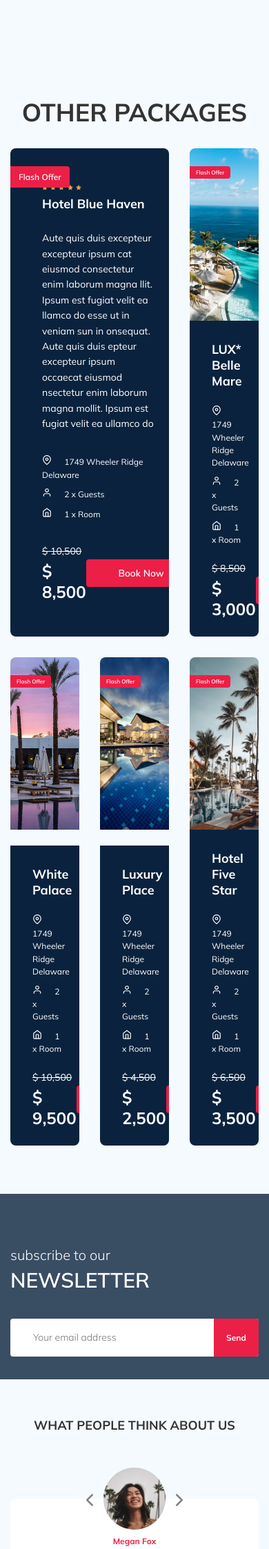
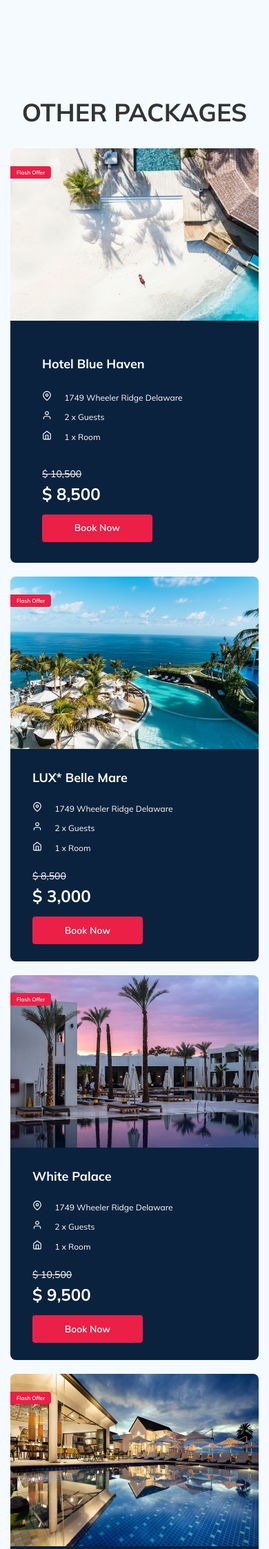
Before and after one commit to webdesignmind/tour-plan, a PHP site: page / in a window 390 px wide. Shown: the part 976-3222 px from the top of the page at 69% size. Run offline with PHP 8.4, Linux system fonts and the light colour scheme; some libraries are stand-ins or nearby versions.

Commit message:
change: fixed adaptive for packages section

```diff
--- a/css/style.css
+++ b/css/style.css
@@ -65,6 +65,10 @@ img {
   color: #ffffff;
   background-color: #EC1F46;
   cursor: pointer;
+}
+
+.invalid {
+  color: #EC1F46;
 }
 
 /*! normalize.css v8.0.1 | MIT License | github.com/necolas/normalize.css */
@@ -1207,12 +1211,11 @@ template {
   grid-gap: 30px;
   -ms-grid-columns: (1fr)[3];
       grid-template-columns: repeat(3, 1fr);
-  -ms-grid-rows: (1fr)[2];
-      grid-template-rows: repeat(2, 1fr);
 }
 
 .packages-cards__picture {
   height: 250px;
+  width: 100%;
 }
 
 .packages-cards__card {
@@ -1236,18 +1239,26 @@ template {
   -webkit-box-direction: normal;
       -ms-flex-direction: row;
           flex-direction: row;
-  -ms-grid-column: 1;
-  -ms-grid-column-span: 2;
-  grid-column: 1 / 3;
+  grid-column: span 2;
 }
 
 .packages-cards__card:first-child .information {
+  display: -webkit-box;
+  display: -ms-flexbox;
+  display: flex;
+  -webkit-box-orient: vertical;
+  -webkit-box-direction: normal;
+      -ms-flex-direction: column;
+          flex-direction: column;
   padding: 46px 21px 30px 46px;
+  max-width: 365px;
 }
 
 .packages-cards__card:first-child .information-hotel__text {
   display: block;
+  max-height: 155px;
   margin-bottom: 34px;
+  overflow-y: auto;
 }
 
 .packages-cards__card:first-child .information-hotel__stars {
@@ -1255,7 +1266,7 @@ template {
 }
 
 .packages-cards__card:first-child .packages-cards__picture {
-  width: 110%;
+  width: 100%;
   min-height: 100%;
 }
 
@@ -1573,6 +1584,10 @@ template {
 }
 
 .footer__input {
+  width: 100%;
+}
+
+.footer__input-group {
   margin-bottom: 15px;
   -ms-flex-preferred-size: 48%;
       flex-basis: 48%;
@@ -1653,16 +1668,22 @@ template {
 
 .modal__dialog {
   position: fixed;
-  top: 50%;
-  left: 50%;
+  right: 0;
+  top: 0;
+  bottom: 0;
+  left: 0;
+  margin: auto;
   padding: 33px 88px;
   max-width: 478px;
-  -webkit-transform: translate(-50%, -50%);
-          transform: translate(-50%, -50%);
+  min-height: 487px;
+  height: -webkit-min-content;
+  height: -moz-min-content;
+  height: min-content;
   background-color: #0A223D;
   color: #ffffff;
   border-radius: 8px;
   z-index: 101;
+  overflow-y: auto;
   visibility: hidden;
   opacity: 0;
   -webkit-transition: opacity 0.3s;
@@ -1748,6 +1769,16 @@ template {
   .footer__input {
     -ms-flex-preferred-size: 100%;
         flex-basis: 100%;
+  }
+  .information-hotel__book {
+    -ms-flex-wrap: wrap;
+        flex-wrap: wrap;
+  }
+  .information-hotel__price {
+    width: 100%;
+  }
+  .information-hotel__button {
+    margin-top: 15px;
   }
 }
 
@@ -1864,10 +1895,15 @@ template {
   .modal__dialog {
     padding: 15px 30px;
   }
+  .packages-cards {
+    grid-row-gap: 20px;
+    -ms-grid-columns: (1fr)[2];
+        grid-template-columns: repeat(2, 1fr);
+  }
 }
 
 @media (max-width: 800px) {
-  .footer__input {
+  .footer__input-group {
     width: 100%;
   }
   .modal__button {
@@ -2123,7 +2159,7 @@ template {
     -ms-grid-column: 1;
     grid-column: 1;
   }
-  .footer__input {
+  .footer__input-group {
     -ms-flex-preferred-size: 100%;
         flex-basis: 100%;
   }
@@ -2145,6 +2181,32 @@ template {
   .modal__dialog {
     width: 80%;
   }
+  .packages-cards {
+    grid-column-gap: 0;
+    -ms-grid-columns: 1fr;
+        grid-template-columns: 1fr;
+  }
+  .packages-cards__card {
+    -webkit-box-orient: horizontal;
+    -webkit-box-direction: normal;
+        -ms-flex-direction: row;
+            flex-direction: row;
+    grid-column: span 1;
+  }
+  .packages-cards__card:first-child {
+    grid-column: span 1;
+  }
+  .packages-cards__picture {
+    height: 100%;
+  }
+}
+
+@media (max-height: 568px) {
+  .modal__dialog {
+    min-height: auto;
+    height: auto;
+    margin: 15px auto 15px;
+  }
 }
 
 @media (max-width: 576px) {
@@ -2154,6 +2216,46 @@ template {
   .newsletter__subscribe {
     width: 100%;
   }
+  .packages-cards__picture {
+    height: 250px;
+  }
+  .packages-cards__card {
+    -webkit-box-orient: vertical;
+    -webkit-box-direction: normal;
+        -ms-flex-direction: column;
+            flex-direction: column;
+  }
+  .packages-cards__card:first-child {
+    -webkit-box-orient: vertical;
+    -webkit-box-direction: normal;
+        -ms-flex-direction: column;
+            flex-direction: column;
+  }
+  .packages-cards__card:first-child .information {
+    max-width: 100%;
+  }
+  .packages-cards__card:first-child .information-hotel__text {
+    display: none;
+  }
+  .packages-cards__card:first-child .information-hotel__stars {
+    display: none;
+  }
+  .packages-cards__card:first-child .packages-cards__picture {
+    min-height: 250px;
+  }
+  .packages-cards__card:first-child::before {
+    content: 'Flash Offer';
+    position: absolute;
+    top: 26px;
+    left: 0px;
+    padding: 4px 9px;
+    background-color: #EC1F46;
+    color: #ffffff;
+    border-radius: 0px 4px 4px 0px;
+    font-weight: 600;
+    font-size: 8px;
+    line-height: 10px;
+  }
 }
 
 @media (max-width: 460px) {
--- a/index.html
+++ b/index.html
@@ -301,13 +301,13 @@
                 </div>
                 <span class="information-hotel__name">Hotel Blue Haven</span>
               </div>
-              <p class="information-hotel__text">
+              <span class="information-hotel__text">
                 Aute quis duis excepteur excepteur ipsum cat eiusmod consectetur
                 enim laborum magna llit. Ipsum est fugiat velit ea llamco do
                 esse ut in veniam sun in onsequat. Aute quis duis epteur
                 excepteur ipsum occaecat eiusmod nsectetur enim laborum magna
                 mollit. Ipsum est fugiat velit ea ullamco do
-              </p>
+              </span>
               <div class="information-hotel__info">
                 <div class="advantages">
                   <div class="information-hotel__advantage">
@@ -996,18 +996,24 @@ of chamarel"
           <div class="footer__contact-form">
             <h3 class="footer__title footer__title--mb-3">Send us a message</h3>
             <form action="send.php" method="POST" class="form footer__form">
+              <div class="footer__input-group">
                 <input
                   type="text"
                   class="input footer__input"
                   placeholder="Your Full Name*"
                   name="name"
+                  required
                 />
+              </div>
+              <div class="footer__input-group">
                 <input
-                type="text"
+                  type="tel"
                   class="input footer__input"
                   placeholder="Phone Number*"
                   name="phone"
+                  required
                 />
+              </div>
               <textarea
                 class="message footer__message"
                 cols="30"
@@ -1057,18 +1063,22 @@ of chamarel"
             class="input modal__input"
             placeholder="Your Full Name*"
             name="name"
+            required
+            minlength="2"
           />
           <input
-            type="text"
+            type="tel"
             class="input modal__input"
             placeholder="Phone Number*"
             name="phone"
+            required
           />
           <input
-            type="text"
+            type="email"
             class="input modal__input"
             placeholder="Email*"
             name="email"
+            required
           />
           <textarea
             class="message modal__message"
@@ -1085,9 +1095,11 @@ of chamarel"
     </div>
     <!-- /.modal -->
     <script src="js/jquery-3.6.0.min.js"></script>
+    <!-- <script src="js/jquery.validate.min.js"></script> -->
     <script src="js/swiper-bundle.min.js"></script>
-    <script src="js/main.js"></script>
     <script src="https://ajax.googleapis.com/ajax/libs/jquery/1.11.0/jquery.min.js"></script>
     <script src="js/parallax.min.js"></script>
+    <script src="https://cdn.jsdelivr.net/npm/jquery-validation@1.19.3/dist/jquery.validate.min.js"></script>
+    <script src="js/main.js"></script>
   </body>
 </html>
--- a/js/main.js
+++ b/js/main.js
@@ -69,27 +69,8 @@ $(document).ready(function () {
     myMap.geoObjects.add(myGeoObject);
   }
 
+  // Пралакс эффект
   $(".parallax-window").parallax({ imageSrc: "../img/newsletter-bg.jpeg" });
-
-  // var modalButton = $('[data-toggle="modal"]');
-  // var closeModalButton = $('.modal__close');
-  // modalButton.on('click', openModal);
-  // closeModalButton.on('click', closeModal);
-
-  // function openModal() {
-  //   var modalOverlay = $('.modal__overlay');
-  //   var modalDialog = $('.modal__dialog');
-  //   modalOverlay.addClass('modal__overlay--visible');
-  //   modalDialog.addClass('modal__dialog--visible');
-  // }
-
-  // function closeModal(event) {
-  //   event.preventDefault()
-  //   var modalOverlay = $('.modal__overlay');
-  //   var modalDialog = $('.modal__dialog');
-  //   modalOverlay.removeClass('modal__overlay--visible');
-  //   modalDialog.removeClass('modal__dialog--visible');
-  // }
 
   const activeClass = "active";
 
@@ -120,4 +101,25 @@ $(document).ready(function () {
       }
     }
   }
+
+  //Обработка форм (валидация)
+  //jqueryv
+  $(".form").each(function () {
+    $(this).validate({
+      errorClass: "invalid",
+      messages: {
+        name: {
+          required: "Please specify your name",
+          minlength: "Name must be at least 2 letters",
+        },
+        email: {
+          required: "We need your email address to contact you",
+          email: "Your email address must be in the format of name@domain.com",
+        },
+        phone: {
+          required: "Please enter your phone",
+        },
+      },
+    });
+  });
 });
--- a/sass/_settings.sass
+++ b/sass/_settings.sass
@@ -43,3 +43,5 @@ img
   color: $light
   background-color: $primary
   cursor: pointer
+.invalid
+  color: $primary
--- a/sass/blocks/_footer.sass
+++ b/sass/blocks/_footer.sass
@@ -75,8 +75,10 @@
     font-size: 14px
     line-height: 160%
   &__input
-    margin-bottom: 15px
-    flex-basis: 48%
+    width: 100%
+    &-group
+      margin-bottom: 15px
+      flex-basis: 48%
   &__message
     margin-bottom: 22px
   &__info
--- a/sass/blocks/_modal.sass
+++ b/sass/blocks/_modal.sass
@@ -15,15 +15,23 @@
       opacity: 1
   &__dialog
     position: fixed
-    top: 50%
-    left: 50%
+    right: 0
+    top: 0
+    bottom: 0
+    left: 0
+    // top: 50%
+    // left: 50%
+    margin: auto
     padding: 33px 88px
     max-width: 478px
-    transform: translate(-50%, -50%)
+    min-height: 487px
+    height: min-content
+    // transform: translate(-50%, -50%)
     background-color: $dark
     color: $light
     border-radius: 8px
     z-index: 101
+    overflow-y: auto
     visibility: hidden
     opacity: 0
     transition: opacity 0.3s
--- a/sass/blocks/_packages.sass
+++ b/sass/blocks/_packages.sass
@@ -12,9 +12,9 @@
     display: grid
     grid-gap: 30px
     grid-template-columns: repeat(3, 1fr)
-    grid-template-rows: repeat(2, 1fr)
     &__picture
       height: 250px
+      width: 100%
     &__card
       position: relative
       display: flex
@@ -24,16 +24,21 @@
       flex-direction: column
       &:first-child
         flex-direction: row
-        grid-column: 1 / 3
+        grid-column: span 2
         .information
+          display: flex
+          flex-direction: column
           padding: 46px 21px 30px 46px
+          max-width: 365px
         .information-hotel__text
           display: block
+          max-height: 155px
           margin-bottom: 34px
+          overflow-y: auto
         .information-hotel__stars
           display: block
         .packages-cards__picture
-          width: 110%
+          width: 100%
           min-height: 100%
         .information-hotel__name
           margin-top: 5px
--- a/sass/media.sass
+++ b/sass/media.sass
@@ -28,6 +28,14 @@
   .footer
     &__input
       flex-basis: 100%
+  .information
+    &-hotel
+      &__book
+        flex-wrap: wrap
+      &__price
+        width: 100%
+      &__button
+        margin-top: 15px
 @media (max-width:960px)
   .hotel
     &-grid
@@ -102,10 +110,16 @@
   .modal
     &__dialog
       padding: 15px 30px
+  .packages
+    &-cards
+      grid-row-gap: 20px
+      grid-template-columns: repeat(2, 1fr)
+
 @media (max-width: 800px)
   .footer
     &__input
-      width: 100%
+      &-group
+        width: 100%
   .modal
     &__button
       width: 100%
@@ -274,7 +288,8 @@
         grid-row: 7
         grid-column: 1
     &__input
-      flex-basis: 100%
+      &-group
+        flex-basis: 100%
     &__bottom
       flex-direction: column
       align-items: start
@@ -285,12 +300,57 @@
   .modal
     &__dialog
       width: 80%
+  .packages
+    &-cards
+      grid-column-gap: 0
+      grid-template-columns: 1fr
+      &__card
+        flex-direction: row
+        grid-column: span 1
+        &:first-child
+          grid-column: span 1
+      &__picture
+        height: 100%
+@media (max-height: 568px)
+  .modal
+    &__dialog
+      min-height: auto
+      height: auto
+      margin: 15px auto 15px
 @media (max-width: 576px)
   .logo
     width: 99px
   .newsletter
     &__subscribe
       width: 100%
+  .packages
+    &-cards
+      &__picture
+        height: 250px
+      &__card
+        flex-direction: column
+        &:first-child
+          flex-direction: column
+          .information
+            max-width: 100%
+          .information-hotel__text
+            display: none
+          .information-hotel__stars
+            display: none
+          .packages-cards__picture
+            min-height: 250px
+          &::before
+            content: 'Flash Offer'
+            position: absolute
+            top: 26px
+            left: 0px
+            padding: 4px 9px
+            background-color: $primary
+            color: $light
+            border-radius: 0px 4px 4px 0px
+            font-weight: 600
+            font-size: 8px
+            line-height: 10px
 @media (max-width: 460px)
   .hotel
     &-slider
```
Also changed, not shown: js/jquery.validate.min.js (added), 1 other file. Lines whose indentation alone changed are shown as unchanged.
